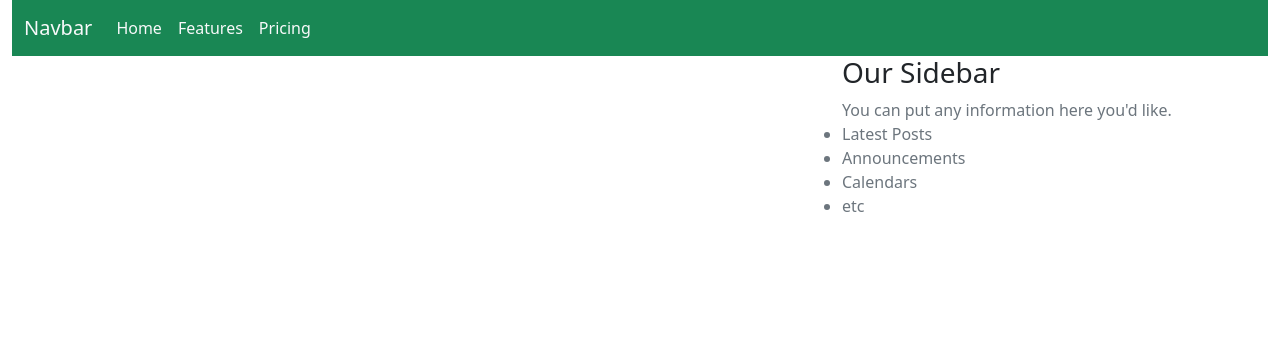
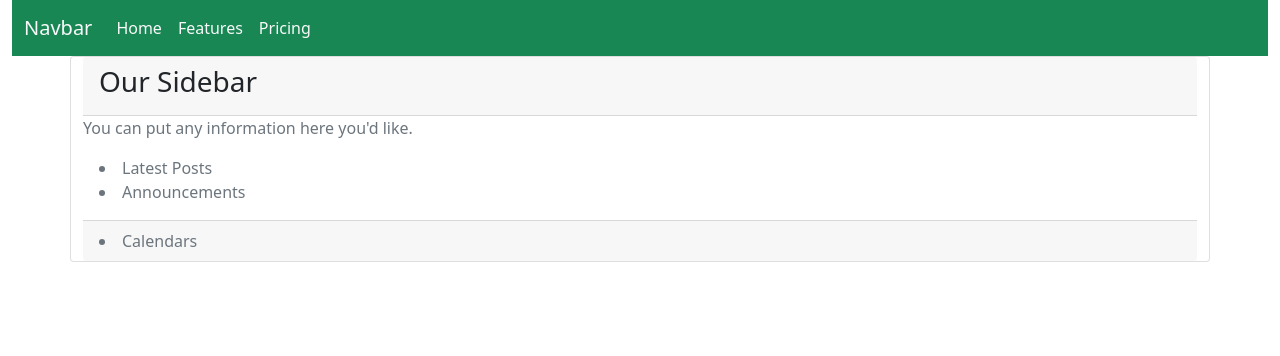
Before and after one commit to Moni-que/My_pitches, a Flask app: page / in a window 1280 px wide. Shown: the top 356 px of the page. Run offline with Flask 2, Linux system fonts and the light colour scheme.

Commit message:
add styling

```diff
--- a/templates/main.html
+++ b/templates/main.html
@@ -3,18 +3,22 @@
       <div class="col-md-8">
         {% block content %}{% endblock %}
       </div>
-      <div class="col-md-4">
-        <div class="content-section">
-          <h3>Our Sidebar</h3>
+        <!-- <div class="content-section"> -->
+        <div class="card">
+          <div class="card-header">
+            <h3>Our Sidebar</h3>
+          </div>
           <div class='text-muted'>You can put any information here you'd like.
-            <ul class="list-group">
-              <li>Latest Posts</li>
-              <li>Announcements</li>
-              <li>Calendars</li>
-              <li>etc</li>
+            <!-- <ul class="list-group"> -->
+              <div class="card-body">
+                <li>Latest Posts</li>
+                <li>Announcements</li>
+              </div>
+              <div class="card-footer">
+                <li>Calendars</li>
+              </div>
             </ul>
+          </div>
         </div>
-        </div>
-      </div>
     </div>
 </div>
```
